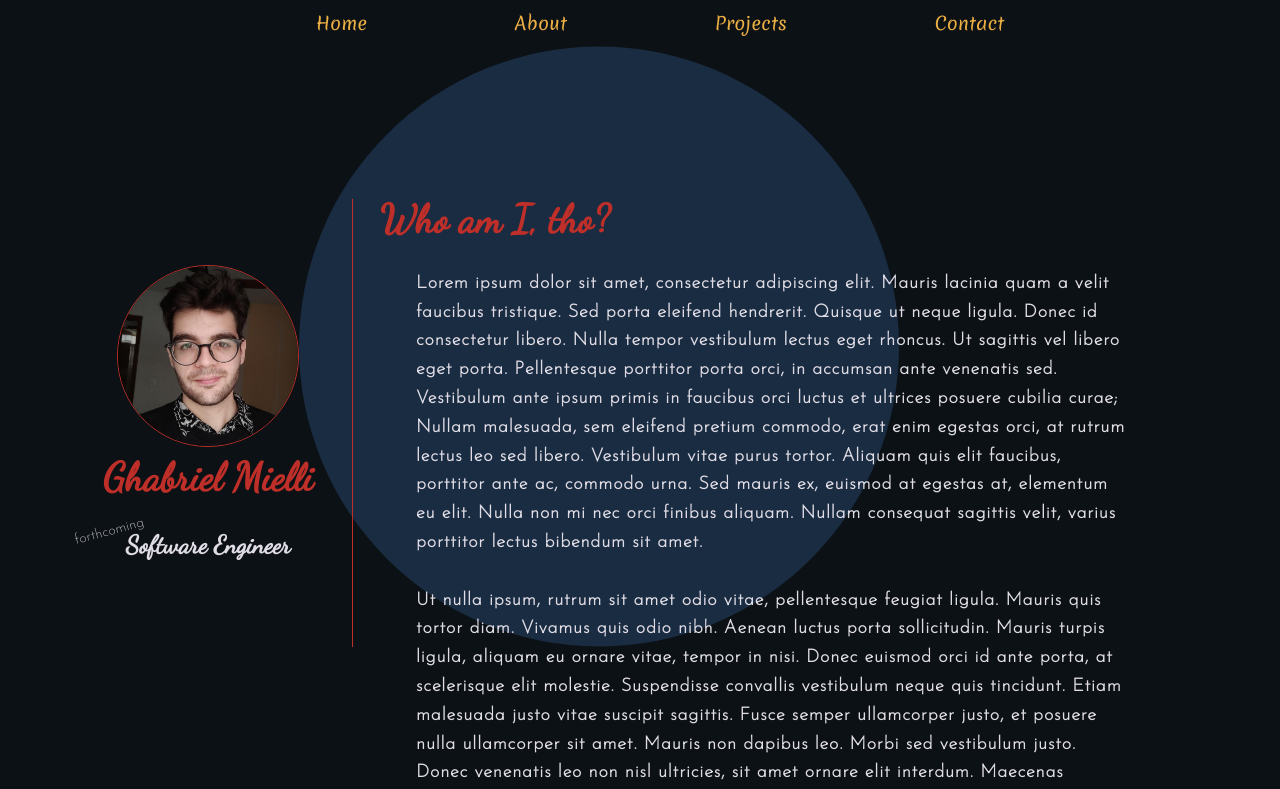
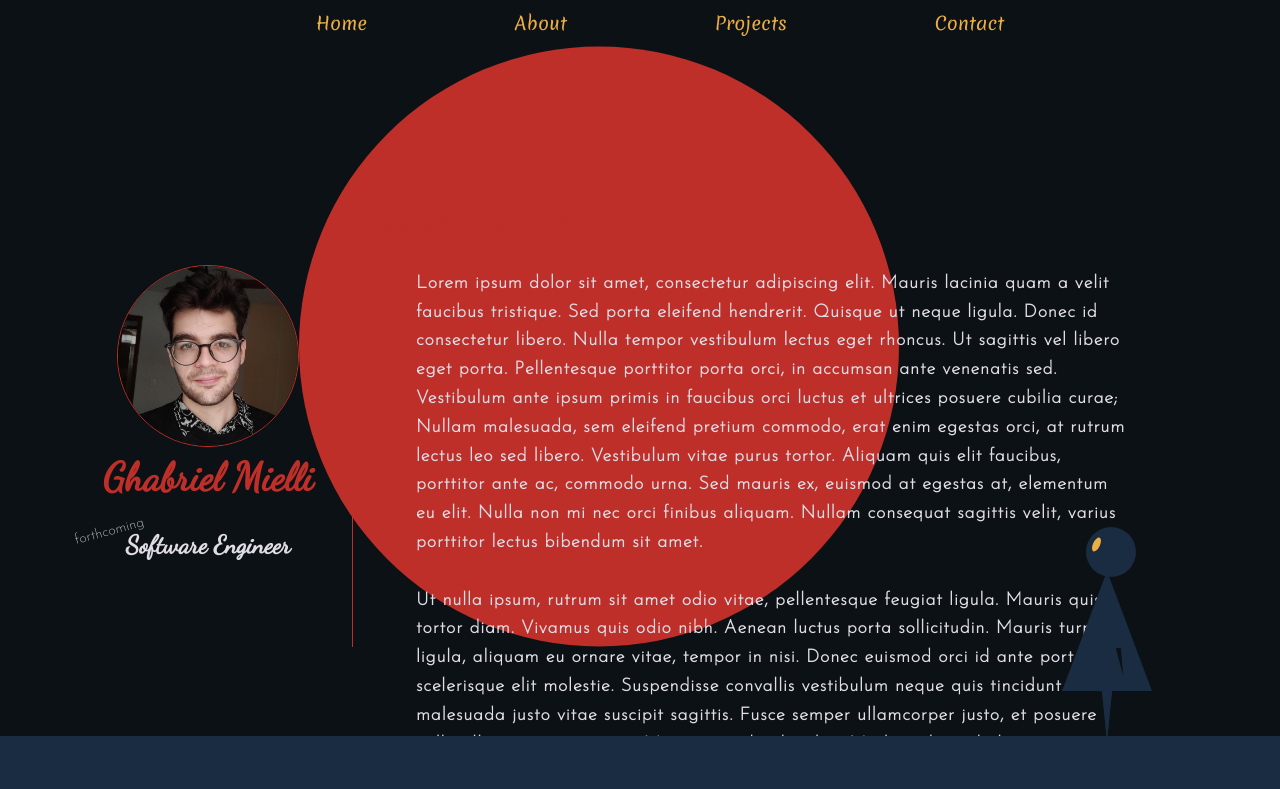
Before and after one commit to ghabrielmielli/portfolio, a Vue app: page /about in a window 1280 px wide. Shown: the top 789 px of the page. Built offline with nearby package versions, Linux system fonts and the light colour scheme.

Commit message:
pretty little girl, my new creation, added <3

```diff
--- a/src/App.vue
+++ b/src/App.vue
@@ -8,6 +8,7 @@
         </glass-container>
       </div>
     </pretty-canvas>
+    <pretty-little-girl-decoration></pretty-little-girl-decoration>
   </div>
 </template>
 
@@ -15,12 +16,14 @@
 import GlassContainer from "./components/GlassContainer.vue";
 import NavHeader from "./components/NavHeader.vue";
 import PrettyCanvas from "./components/PrettyCanvas.vue";
+import PrettyLittleGirlDecoration from "./components/PrettyLittleGirlDecoration.vue";
 export default {
   name: "App",
   components: {
     NavHeader,
     PrettyCanvas,
     GlassContainer,
+    PrettyLittleGirlDecoration,
   },
 };
 </script>
--- a/src/components/PrettyCanvas.vue
+++ b/src/components/PrettyCanvas.vue
@@ -17,7 +17,7 @@ export default {
         x: 80,
         y: 80,
         radius: 300,
-        color: "#1A2C42",
+        color: "#be2f29",
 
         mass: 0.2,
 
--- /dev/null
+++ b/src/components/PrettyLittleGirlDecoration.vue
@@ -0,0 +1,117 @@
+<template>
+  <div class="canvas">
+    <div class="ground" />
+    <div class="little-girl">
+      <div class="head">
+        <div class="eye" />
+      </div>
+      <div class="body" />
+      <div class="left-foot" />
+      <div class="right-foot" />
+      <div class="arm" />
+    </div>
+  </div>
+</template>
+<script>
+export default {};
+</script>
+<style scoped>
+.canvas {
+  position: absolute;
+  bottom: 0px;
+  width: 100%;
+  height: 40vh;
+  pointer-events: none;
+}
+
+.ground {
+  position: absolute;
+  width: 100%;
+  height: 20%;
+  background: var(--complement);
+  bottom: 0px;
+}
+
+.little-girl {
+  position: absolute;
+  bottom: 20%;
+  right: 10%;
+  /* border: 2px solid pink; */
+  width: 90px;
+  height: 250px;
+  contain: paint;
+}
+
+.body {
+  position: absolute;
+
+  bottom: 45px;
+
+  width: 0;
+  height: 0;
+  border-style: solid;
+  border-width: 0 45px 120px 45px;
+  border-color: transparent transparent var(--complement) transparent;
+}
+
+.left-foot {
+  right: 40px;
+}
+.right-foot {
+  right: 40px;
+}
+
+.left-foot,
+.right-foot {
+  position: absolute;
+
+  bottom: -5px;
+
+  width: 0;
+  height: 0;
+  border-style: solid;
+  border-width: 50px 5px 0 5px;
+  border-color: var(--complement) transparent transparent transparent;
+}
+
+.head {
+  contain: paint;
+  position: absolute;
+  width: 50px;
+  height: 50px;
+  bottom: 159px;
+  right: 16px;
+
+  border-radius: 50%;
+  background: var(--complement);
+
+  z-index: 5;
+}
+
+.eye {
+  position: absolute;
+  width: 7px;
+  height: 15px;
+  top: 10px;
+  left: 7px;
+  transform: rotate(25deg);
+
+  border-radius: 50%;
+  background: var(--primary);
+
+  z-index: 6;
+}
+.arm {
+  position: absolute;
+  bottom: 60px;
+  right: 30px;
+  transform: rotate(-5deg);
+  width: 0;
+  height: 0;
+  border-style: solid;
+  border-width: 0 5px 28px 0;
+  border-color: transparent var(--dark) transparent transparent;
+
+  z-index: 6;
+}
+</style>
```
